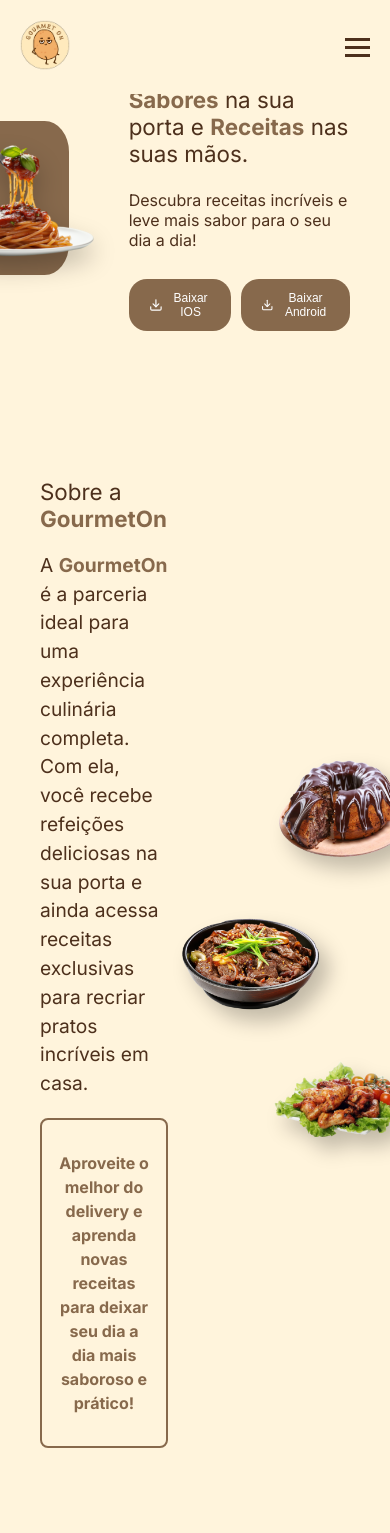
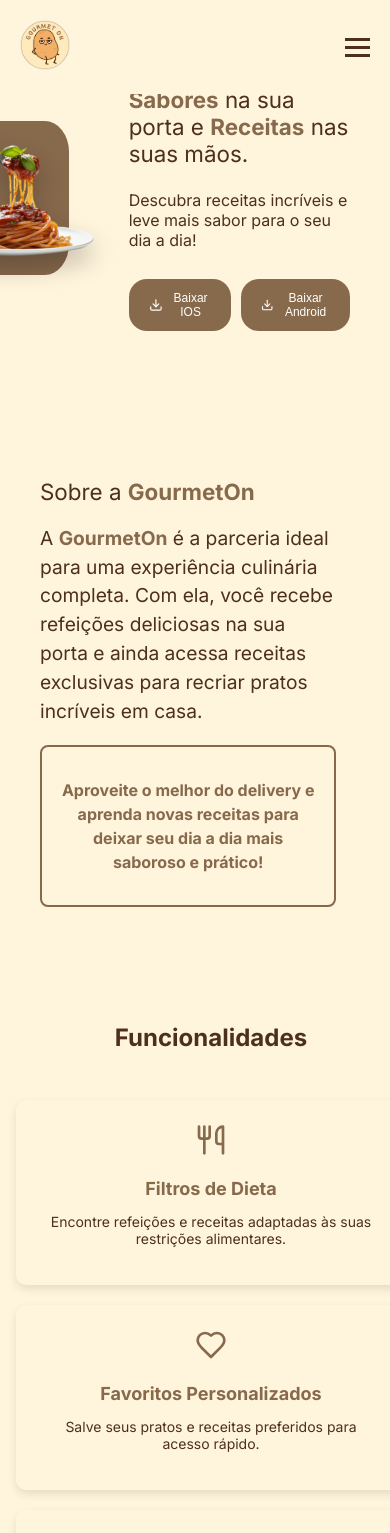
Before and after one commit to brunacostaz/GourmetOn, a React (Create React App) app: page / in a window 390 px wide. Shown: the top 1533 px of the page. Built offline with nearby package versions, Linux system fonts and the light colour scheme.

Commit message:
ajustando a responsividade do sobre

```diff
--- a/src/componentes/Sobre/index.js
+++ b/src/componentes/Sobre/index.js
@@ -2,18 +2,24 @@
 import styled from 'styled-components'
 
 const ContainerGourmet = styled.section`
-    width: 100%;
+    width: 95%;
     display: flex;
-    flex-direction: row;
-    align-items: center;
-    justify-content: space-around;
-    gap: 5em;
+    flex-direction: column;
+    align-items: flex-start;
+    justify-content: center;
+    gap: 7em;
     padding: var(--margin-y) var(--margin-x);
+
+    @media (min-width: 768px) {
+        flex-direction: row;
+        justify-content: space-around;
+        gap: 0;
+    }
 `
 
 const TextosGourmet = styled.article`
     padding: var(--margin-y) 1em;
-    width: 50%;
+    width: 80%;
 
     h2 {
         font-size: var(--h1-mobile);
@@ -45,10 +51,14 @@
             font-size: 16px;
         }
     }
+
+    @media (min-width: 1280px) {
+        width: 50%;
+    }
 `
 
 const GourmetImages = styled.div`
-    display: flex;
+    display: none;
     flex-direction: column;
     gap: 20px;
 
@@ -61,6 +71,10 @@
 
     .img-carne {
         margin-left: -90px;
+    }
+
+    @media (min-width: 768px) {
+        display: flex;
     }
 `
 
```
